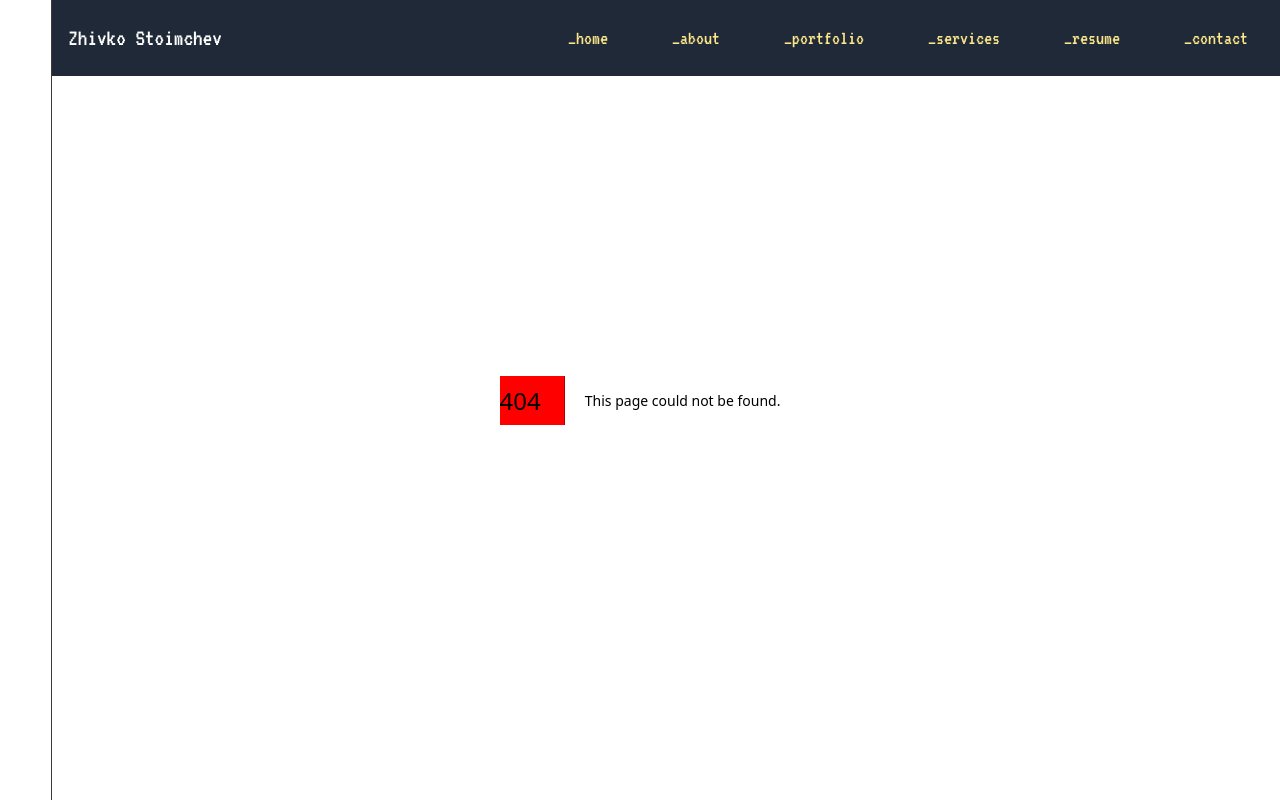
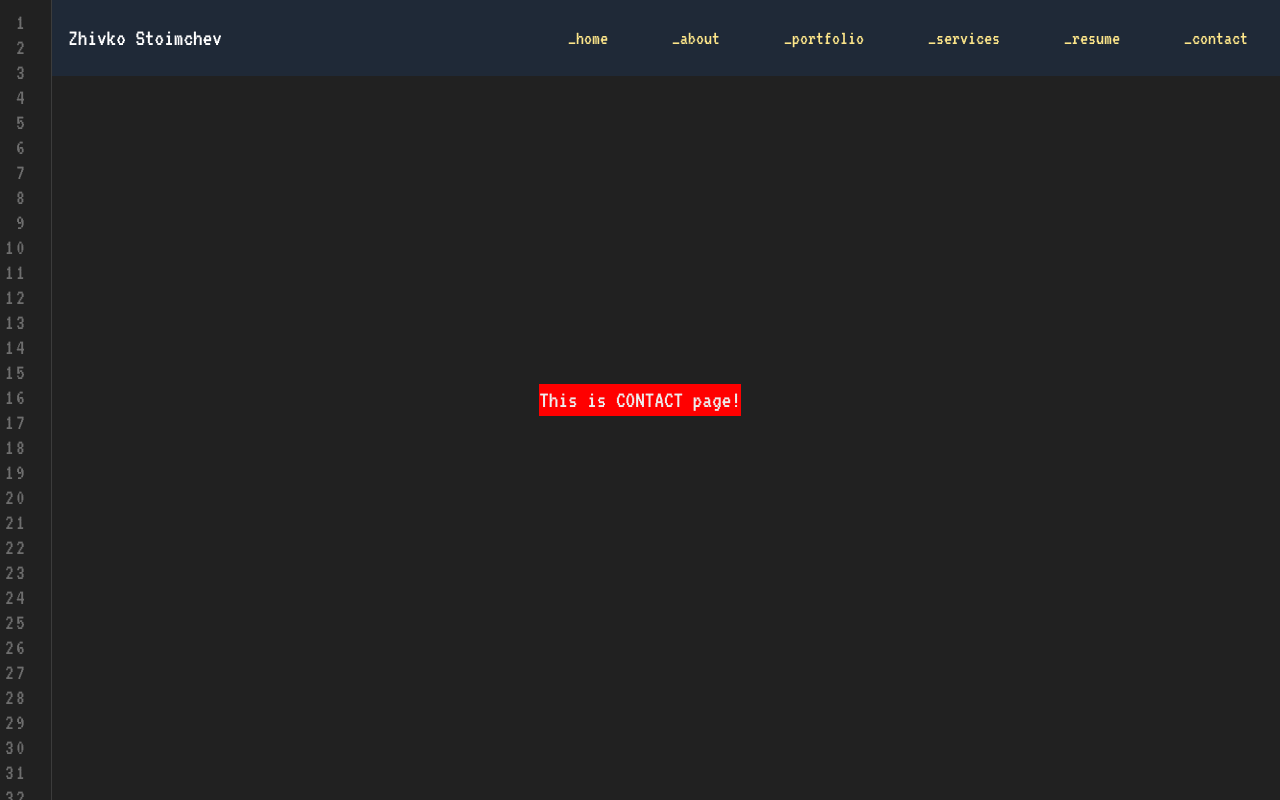
Before and after one commit to zstoimchev/portfolio, a Next.js app: page /contact in a window 1280 px wide. Before the commit this address had no page. Built offline with nearby package versions, Linux system fonts and the light colour scheme.

Commit message:
added contact page

```diff
--- /dev/null
+++ b/src/pages/contact.tsx
@@ -0,0 +1,12 @@
+export default function About() {
+    return (
+        <div
+            className="grid grid-rows-[20px_1fr_20px] items-center justify-items-center min-h-screen p-8 pb-20 gap-16 sm:p-20 font-[family-name:var(--font-vt323-regular)]"
+        >
+            <main className="flex flex-col gap-8 row-start-2 items-center sm:items-start">
+
+                <h1 className="text-2xl">This is CONTACT page!</h1>
+
+            </main>
+        </div>)
+}
```
